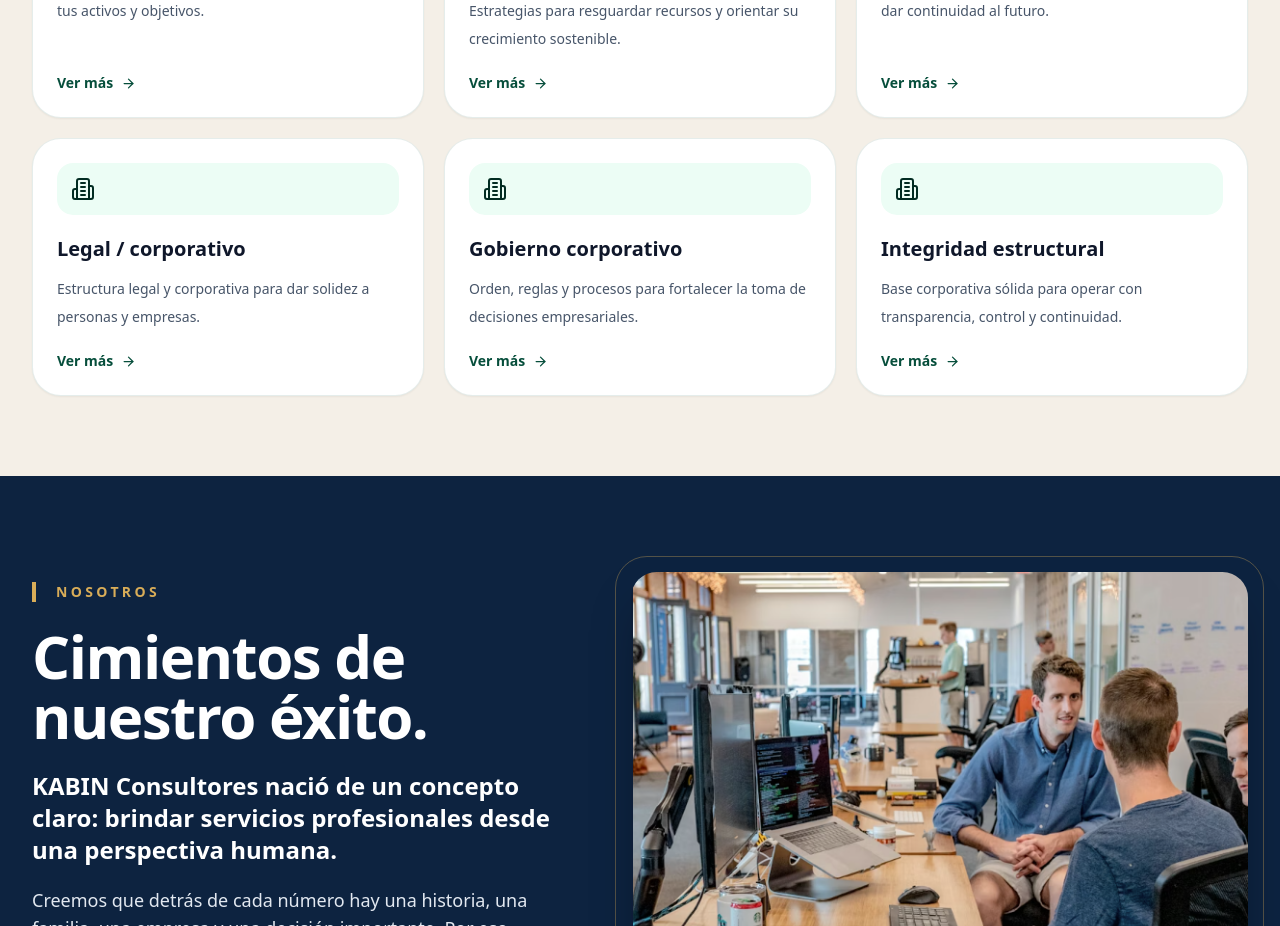
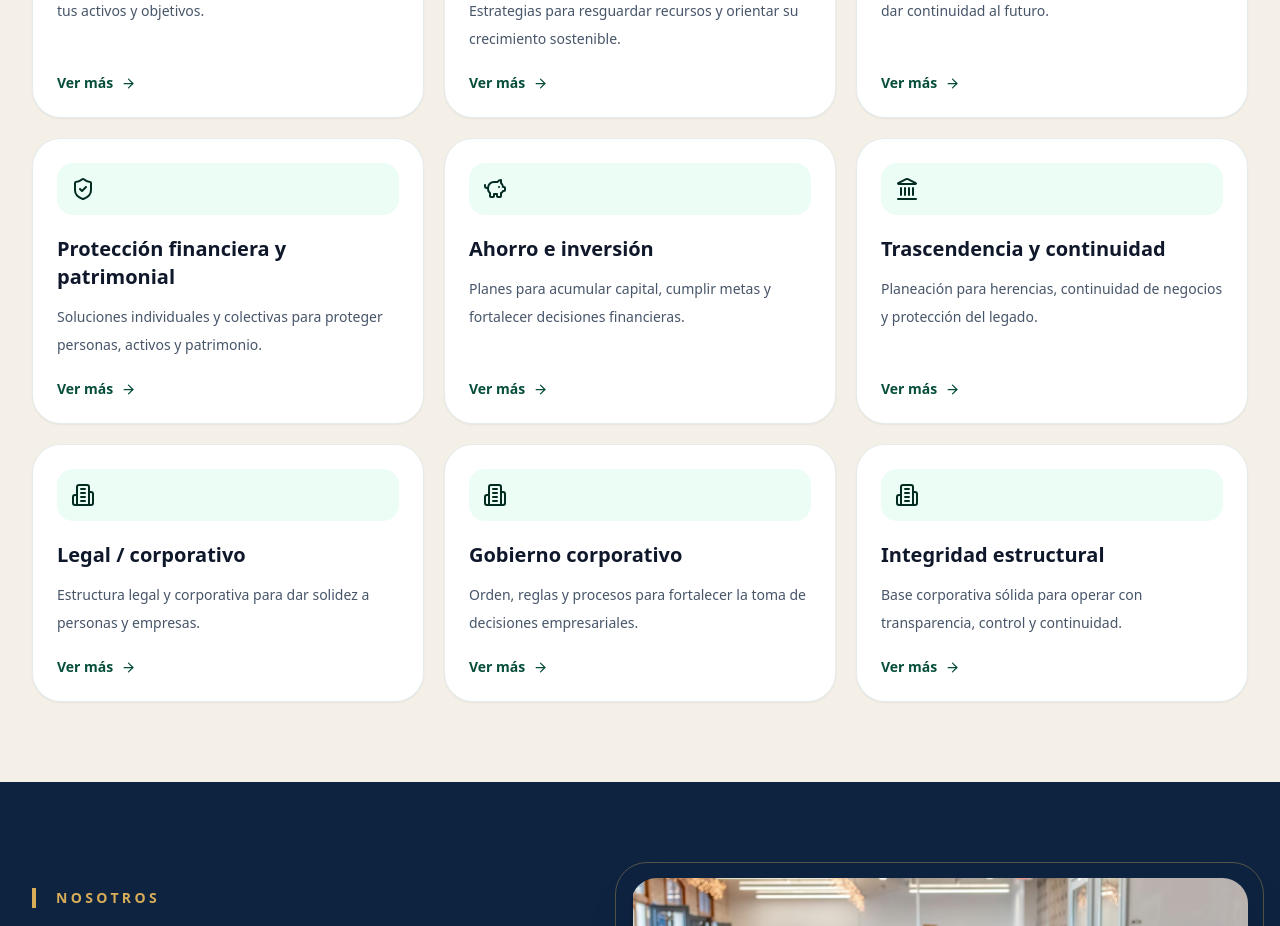
Before and after one commit to o7digital/kabin, a React (Vite) app: page / in a window 1280 px wide. Shown: the part 1820-2746 px from the top of the page. Built offline with nearby package versions, Linux system fonts and the light colour scheme.

Commit message:
feat: add Kabin protection and investment services

```diff
--- a/KabinConsultoriaMockup.jsx
+++ b/KabinConsultoriaMockup.jsx
@@ -87,6 +87,27 @@ const servicesEs = [
       "Trabajamos en la continuidad de lo construido mediante orden patrimonial, prevención de conflictos y claridad sobre objetivos de largo plazo. Es un acompañamiento pensado para proteger decisiones familiares, empresariales y sucesorias.",
   },
   {
+    icon: ShieldCheck,
+    title: "Protección financiera y patrimonial",
+    text: "Soluciones individuales y colectivas para proteger personas, activos y patrimonio.",
+    details:
+      "Integramos estrategias de protección financiera y patrimonial mediante seguros de invalidez y fallecimiento, gastos médicos mayores, auto y daños. El objetivo es reducir exposición ante imprevistos y dar mayor estabilidad a familias, socios, colaboradores o empresas.",
+  },
+  {
+    icon: PiggyBank,
+    title: "Ahorro e inversión",
+    text: "Planes para acumular capital, cumplir metas y fortalecer decisiones financieras.",
+    details:
+      "Diseñamos estrategias de ahorro e inversión para metas específicas, planes privados de ahorro para el retiro (PPR), educación privada de los hijos, inversión en mercado de valores y mecanismos de ahorro e inversión con visión fiscal para empresas.",
+  },
+  {
+    icon: Landmark,
+    title: "Trascendencia y continuidad",
+    text: "Planeación para herencias, continuidad de negocios y protección del legado.",
+    details:
+      "Acompañamos la planeación de herencias con flujo de efectivo inmediato, protocolos para la continuidad de negocios y planeación patrimonial. Buscamos que el patrimonio y la empresa tengan orden, liquidez y continuidad ante escenarios clave.",
+  },
+  {
     icon: Building2,
     title: "Legal / corporativo",
     text: "Estructura legal y corporativa para dar solidez a personas y empresas.",
@@ -129,6 +150,27 @@ const servicesEn = [
     title: "Operational clarity",
     text: "Visibility over your numbers and processes to improve control.",
     details: "We turn scattered information into an ordered view of your business: income, costs, obligations, cash flow, and internal processes.",
+  },
+  {
+    icon: ShieldCheck,
+    title: "Financial and asset protection",
+    text: "Individual and collective solutions to protect people, assets, and wealth.",
+    details:
+      "We structure protection strategies through disability and life insurance, major medical expenses, auto, and damage coverage. The goal is to reduce exposure to unexpected events and give more stability to families, partners, key employees, or companies.",
+  },
+  {
+    icon: PiggyBank,
+    title: "Savings and investment strategies",
+    text: "Plans to build capital, reach specific goals, and support financial decisions.",
+    details:
+      "We design savings and investment strategies for specific goals, private retirement savings plans, private education funding, stock market investment, and tax-aware savings and investment mechanisms for companies.",
+  },
+  {
+    icon: Landmark,
+    title: "Legacy and continuity",
+    text: "Planning for inheritance, business continuity, and long-term asset protection.",
+    details:
+      "We support inheritance planning with immediate cash flow, business continuity protocols, and asset planning so families and companies can preserve order, liquidity, and continuity in key scenarios.",
   },
 ];
 
@@ -253,7 +295,7 @@ export default function KabinConsultoriaMockup() {
     ? {
         navLinks: navLinksEs, badges: badgesEs, heroSlides: heroSlidesEs, services: servicesEs, values: valuesEs, journey: journeyEs,
         consult: "Consultoría Fiscal y Financiera", menuOpen: "Abrir menú", menuClose: "Cerrar menú",
-        servicesTitle: "Servicios", servicesHeading: "Servicios contables, fiscales y financieros desde una perspectiva humana.", readMore: "Ver más",
+        servicesTitle: "Servicios", servicesHeading: "Servicios contables, fiscales, financieros y patrimoniales desde una perspectiva humana.", readMore: "Ver más",
         about: "Nosotros", pillars: "Cimientos de nuestro éxito.", concept: "KABIN Consultores nació de un concepto claro: brindar servicios profesionales desde una perspectiva humana.",
         aboutText: "Creemos que detrás de cada número hay una historia, una familia, una empresa y una decisión importante. Por eso acompañamos a nuestros clientes con claridad contable, estrategia fiscal, visión financiera y una conversación cercana que permite cuidar su patrimonio y hacerlo crecer.",
         mission: "Nuestra misión", missionTitle: "Acompañamiento cálido y responsable.", missionText: "Brindar asesorías personalizadas y acompañamiento de una manera cálida, humana, responsable y profesional, para que cada cliente entienda su situación y pueda tomar decisiones con tranquilidad.",
@@ -267,7 +309,7 @@ export default function KabinConsultoriaMockup() {
     : {
         navLinks: navLinksEn, badges: badgesEn, heroSlides: heroSlidesEn, services: servicesEn, values: valuesEn, journey: journeyEn,
         consult: "Tax and Financial Consulting", menuOpen: "Open menu", menuClose: "Close menu",
-        servicesTitle: "Services", servicesHeading: "Accounting, tax, and financial services from a human perspective.", readMore: "Read more",
+        servicesTitle: "Services", servicesHeading: "Accounting, tax, financial, and asset-planning services from a human perspective.", readMore: "Read more",
         about: "About", pillars: "Foundations of our success.", concept: "KABIN Consultores was born from a clear concept: delivering professional services from a human perspective.",
         aboutText: "We believe that behind every number there is a story, a family, a company, and an important decision.",
         mission: "Our mission", missionTitle: "Warm and responsible support.", missionText: "Provide personalized advisory and support in a warm, human, responsible, and professional way.",
```
